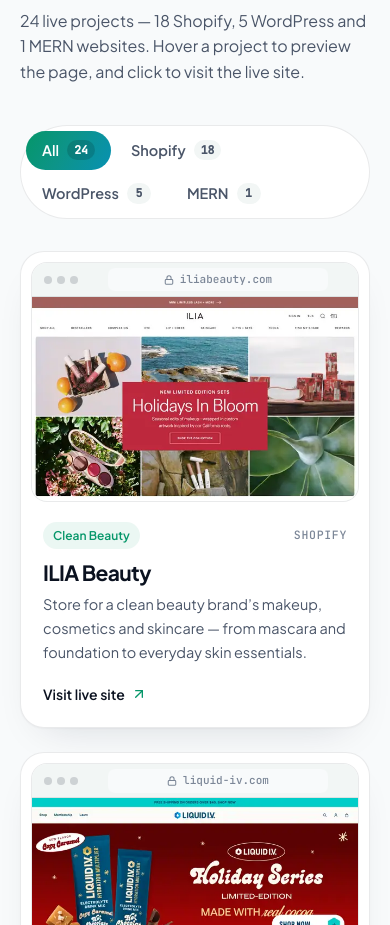
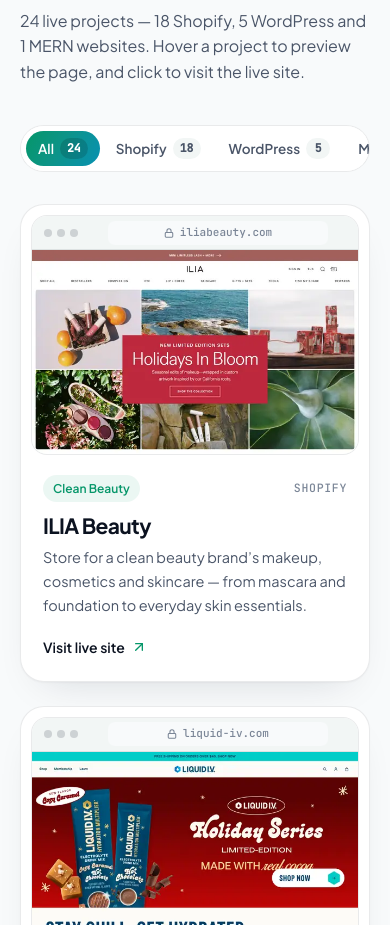
Before and after one commit to sandeep24097/portfolio, a React (Vite) app: page / in a window 390 px wide. Shown: the part 5980-6905 px from the top of the page. Built offline with nearby package versions, Linux system fonts and the light colour scheme.

Commit message:
update code

```diff
--- a/src/components/sections/Projects.jsx
+++ b/src/components/sections/Projects.jsx
@@ -26,9 +26,11 @@
   const shown = filtered.slice(0, visible);
   const remaining = filtered.length - shown.length;
 
-  const selectFilter = (value) => {
+  const selectFilter = (value, target) => {
     setFilter(value);
     setVisible(PAGE_SIZE);
+    // Keep the picked tab fully visible when the tab row is scrolled on mobile.
+    target.scrollIntoView({ behavior: 'smooth', block: 'nearest', inline: 'nearest' });
   };
 
   const tabs = [
@@ -57,7 +59,7 @@
               type="button"
               className={styles.tab}
               aria-pressed={filter === tab.value}
-              onClick={() => selectFilter(tab.value)}
+              onClick={(e) => selectFilter(tab.value, e.currentTarget)}
             >
               {tab.value}
               <span className={styles.count}>{tab.count}</span>
--- a/src/components/sections/Projects.module.css
+++ b/src/components/sections/Projects.module.css
@@ -1,18 +1,29 @@
+/* One row that scrolls sideways on narrow screens instead of wrapping. */
 .tabs {
   display: inline-flex;
-  flex-wrap: wrap;
   gap: 4px;
+  max-width: 100%;
   margin-bottom: 32px;
   padding: 5px;
+  overflow-x: auto;
+  overscroll-behavior-x: contain;
+  scrollbar-width: none;
+  -webkit-overflow-scrolling: touch;
   border: 1px solid var(--border);
   border-radius: 999px;
   background: var(--surface);
 }
 
+.tabs::-webkit-scrollbar {
+  display: none;
+}
+
 .tab {
   display: inline-flex;
+  flex-shrink: 0;
   align-items: center;
   gap: 8px;
+  white-space: nowrap;
   padding: 8px 16px;
   border: none;
   border-radius: 999px;
@@ -51,6 +62,14 @@
 .grid {
   display: grid;
   gap: 24px;
+}
+
+@media (max-width: 480px) {
+  .tab {
+    padding: 7px 12px;
+    gap: 6px;
+    font-size: 13.5px;
+  }
 }
 
 .more {
```
Also changed, not shown: scripts/.tmp-mobile.mjs (added).
